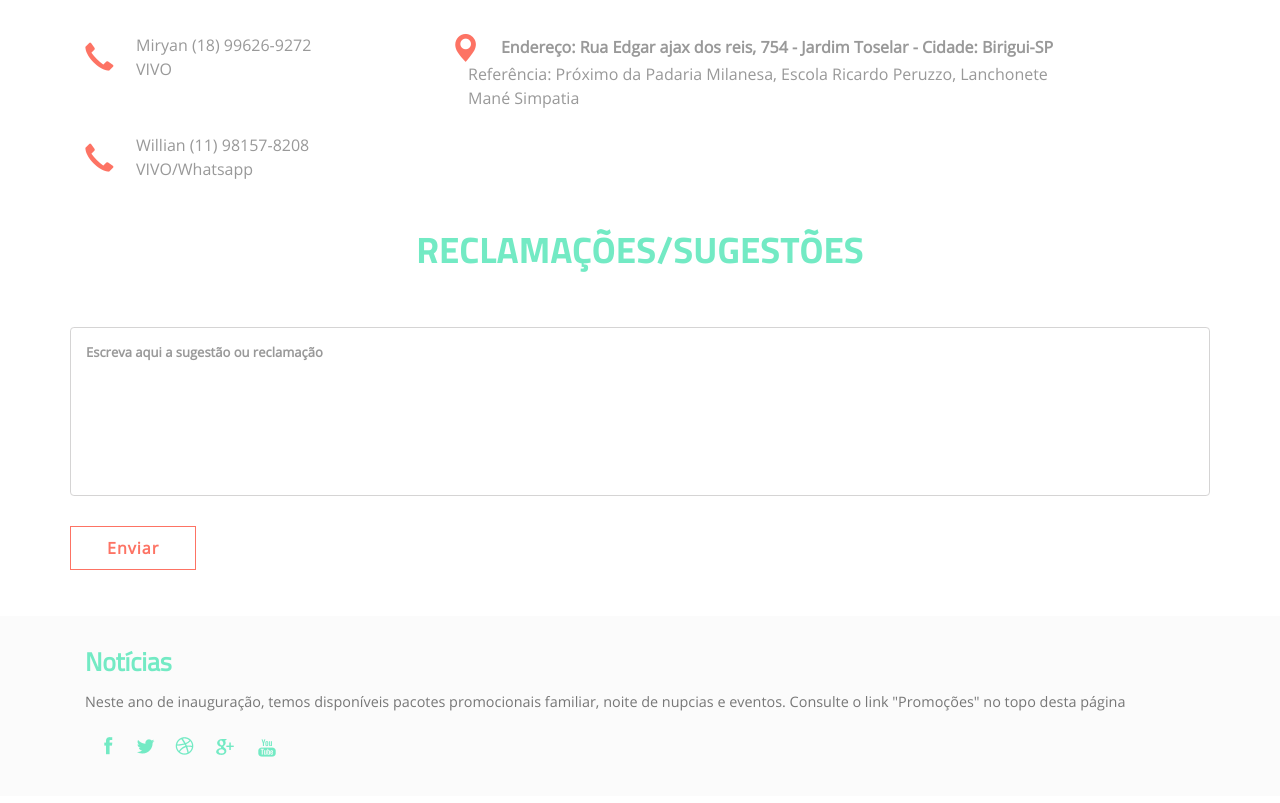
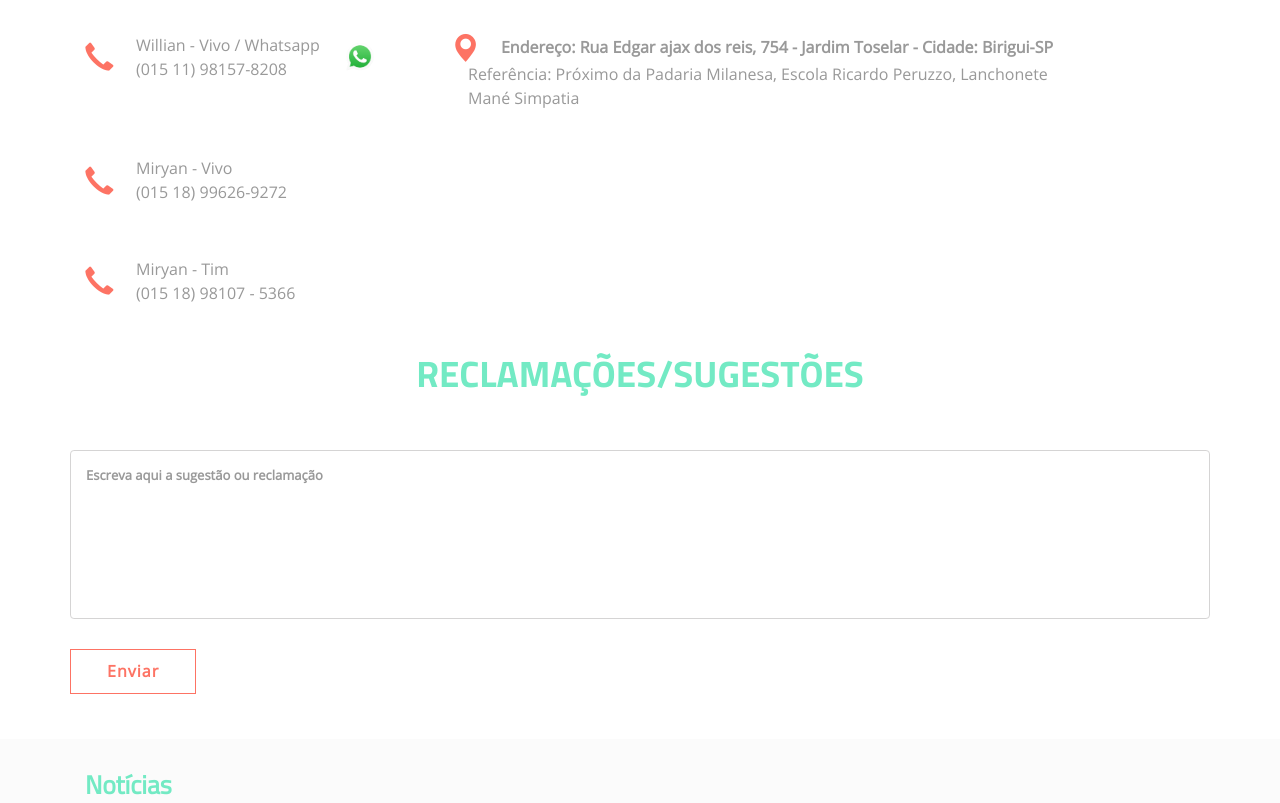
Before and after one commit to Willianjava/rivieraclub.github.io, a plain HTML site: page contato.html in a window 1280 px wide. Shown: the part 240-1043 px from the top of the page. Drawn offline with Linux system fonts and the light colour scheme; files whose address does not match are found by name.

Commit message:
1/5/2017

```diff
--- a/contato.html
+++ b/contato.html
@@ -75,11 +75,15 @@ Smartphone Compatible web template, free webdesigns for Nokia, Samsung, LG, Sony
 					<div class="col-md-4 footer-left">
 						<div class="f-1">
 							<span class="glyphicon3 glyphicon-earphone" aria-hidden="true"></span>
-							<p>Miryan (18) 99626-9272 VIVO</p>
+							<p>Willian - Vivo / Whatsapp<br/>(015 11) 98157-8208</p><img src="images/whatsapp.jpg" alt="Smiley face" height="45" width="70"></p>
 						</div>
 						<div class="f-1">
 							<span class="glyphicon3 glyphicon-earphone" aria-hidden="true"></span>
-							<p>Willian (11) 98157-8208 VIVO/Whatsapp </p>
+							<p>Miryan - Vivo<br/>(015 18) 99626-9272</p>
+						</div>
+						<div class="f-1">
+							<span class="glyphicon3 glyphicon-earphone" aria-hidden="true"></span>
+							<p>Miryan - Tim<br/>(015 18) 98107 - 5366</p>
 						</div>
 					</div>
 					<div class="col-md-58 footer-left">
@@ -122,12 +126,9 @@ Smartphone Compatible web template, free webdesigns for Nokia, Samsung, LG, Sony
 			</div>
 			 <div class="clearfix"></div>
 		 </div>
-			 <div class="col-md-6 ftr-grid1">
+			 <div class="col-md-2 ftr-grid1">
 				 <div class="social">
-					<a href="#"><i class="facebook"></i></a>
-					<a href="#"><i class="twitter"></i></a>
-					<a href="#"><i class="dribble"></i></a>
-					<a href="#"><i class="google"></i></a>
+					<a href="https://www.facebook.com/Clubinho-Riviera-1887670534849170/"><i class="facebook"></i></a>
 					<a href="#"><i class="youtube"></i></a>
 			      </div>
 			 </div>
```
Also changed, not shown: atracoes.html (+1 -1 lines), index.html (+1 -1 lines), localizacao.html (+1 -1 lines), promocoes.html (+3 -3 lines), valores.html (+1 -1 lines).
